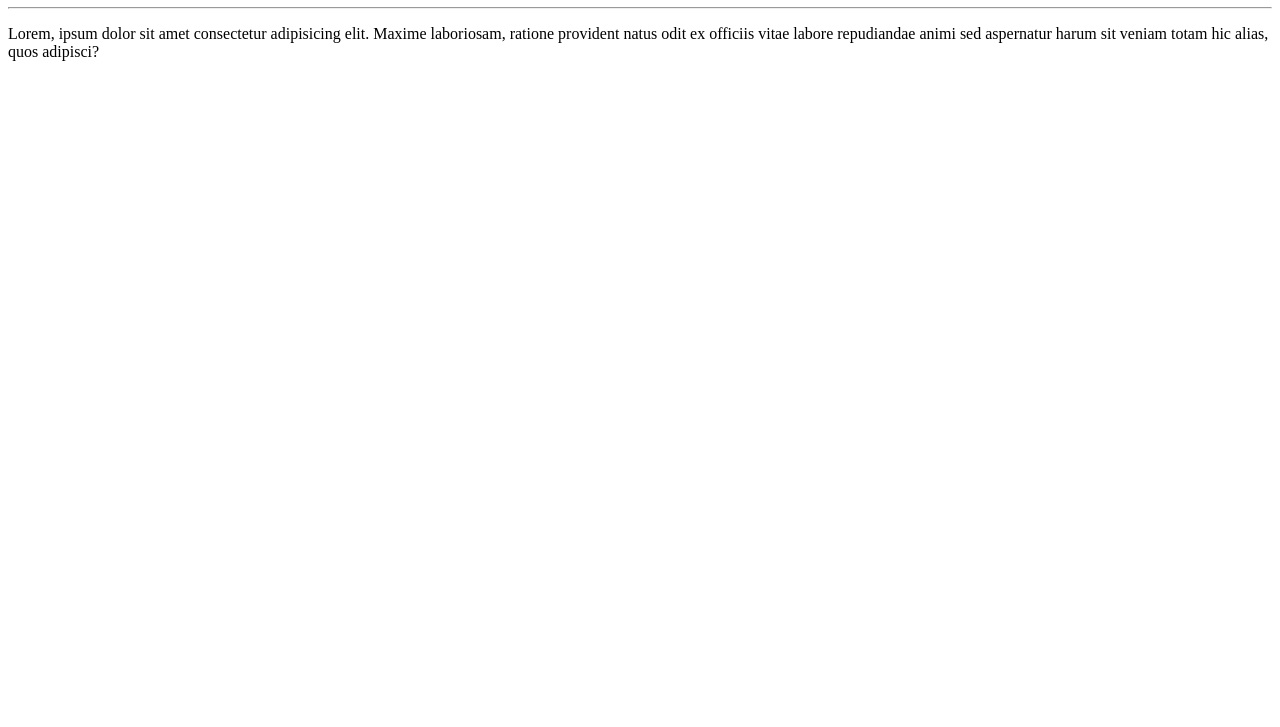
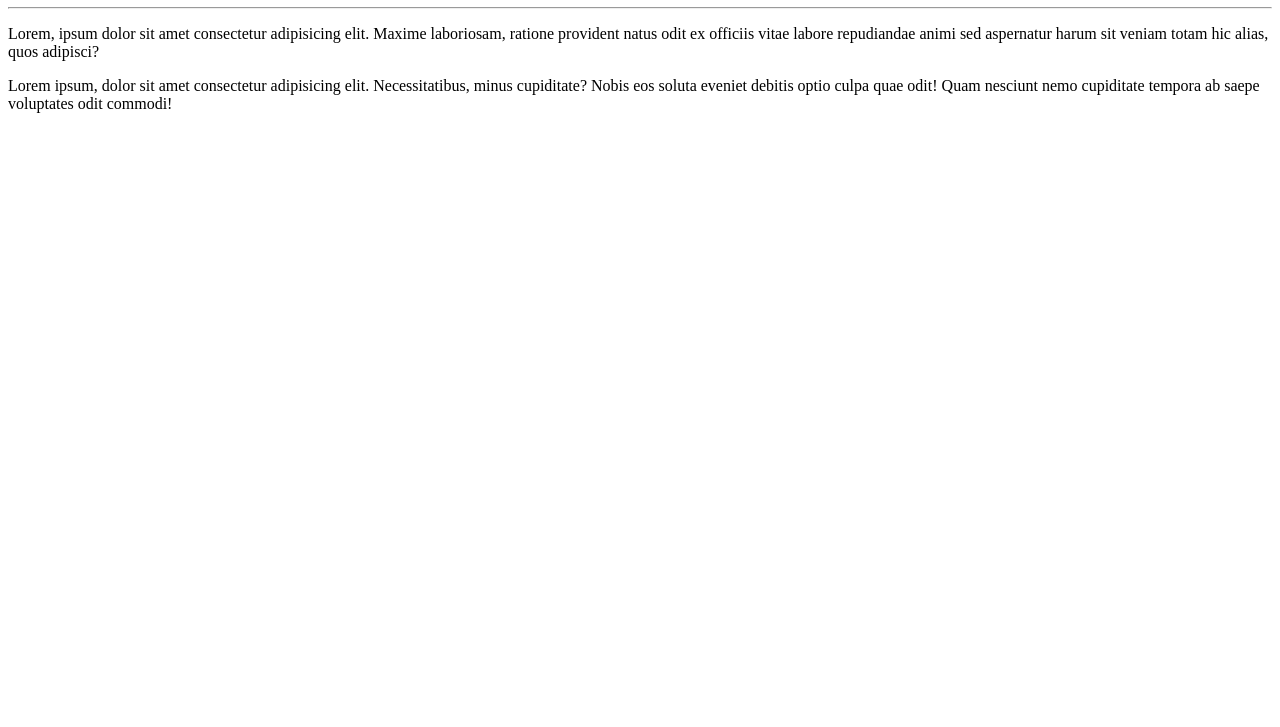
Before and after one commit to ricardoagame/CursoGit, a plain HTML site: page site_exemplo/index.html in a window 1280 px wide. Shown: the part 73-800 px from the top of the page. Drawn offline with Linux system fonts and the light colour scheme.

Commit message:
Novo paragrafo

```diff
--- a/site_exemplo/index.html
+++ b/site_exemplo/index.html
@@ -9,5 +9,6 @@
     <h1>Site Curso Git e GitHub</h1>
     <hr>
     <p>Lorem, ipsum dolor sit amet consectetur adipisicing elit. Maxime laboriosam, ratione provident natus odit ex officiis vitae labore repudiandae animi sed aspernatur harum sit veniam totam hic alias, quos adipisci?</p>
+    <p>Lorem ipsum, dolor sit amet consectetur adipisicing elit. Necessitatibus, minus cupiditate? Nobis eos soluta eveniet debitis optio culpa quae odit! Quam nesciunt nemo cupiditate tempora ab saepe voluptates odit commodi!</p>
 </body>
 </html>
```
